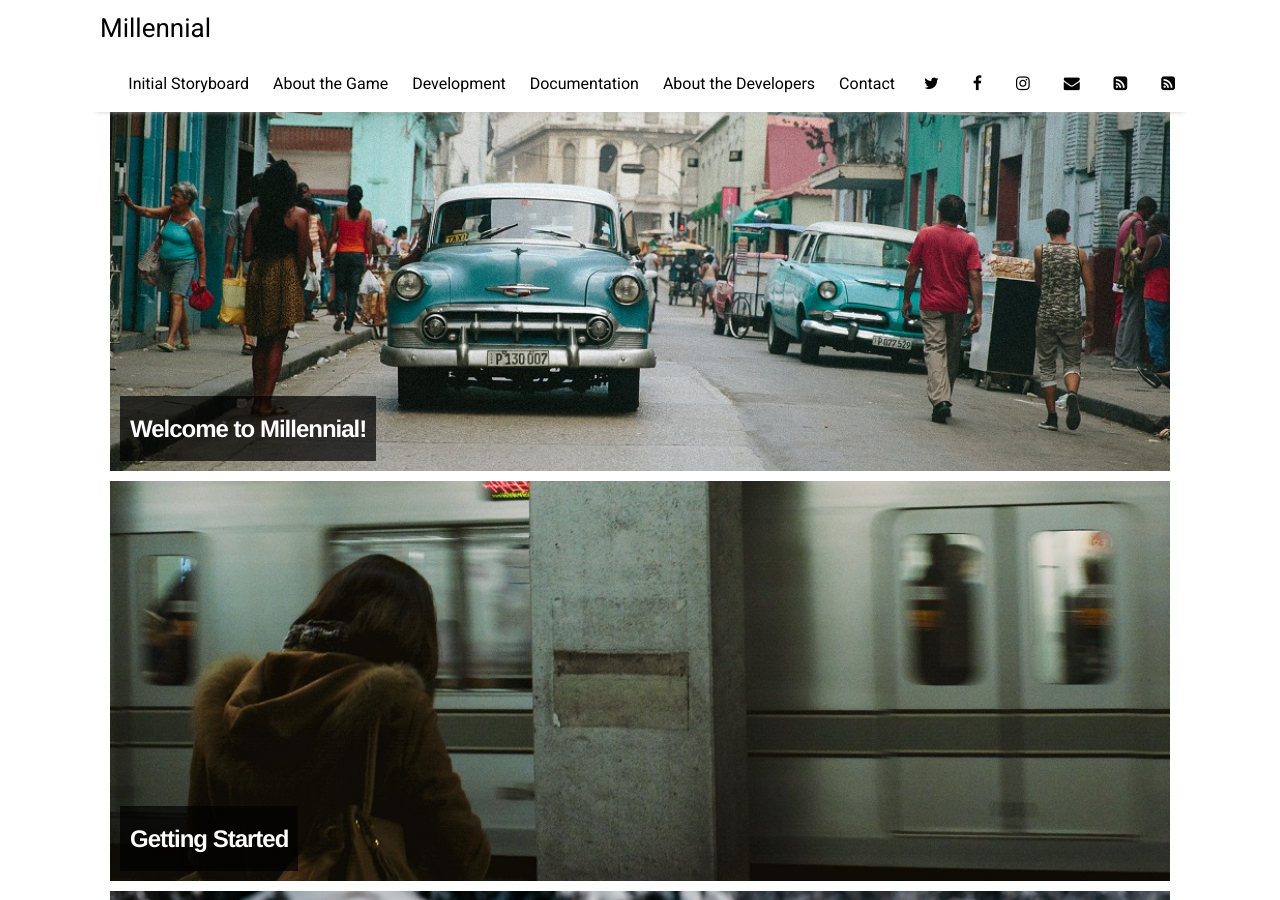
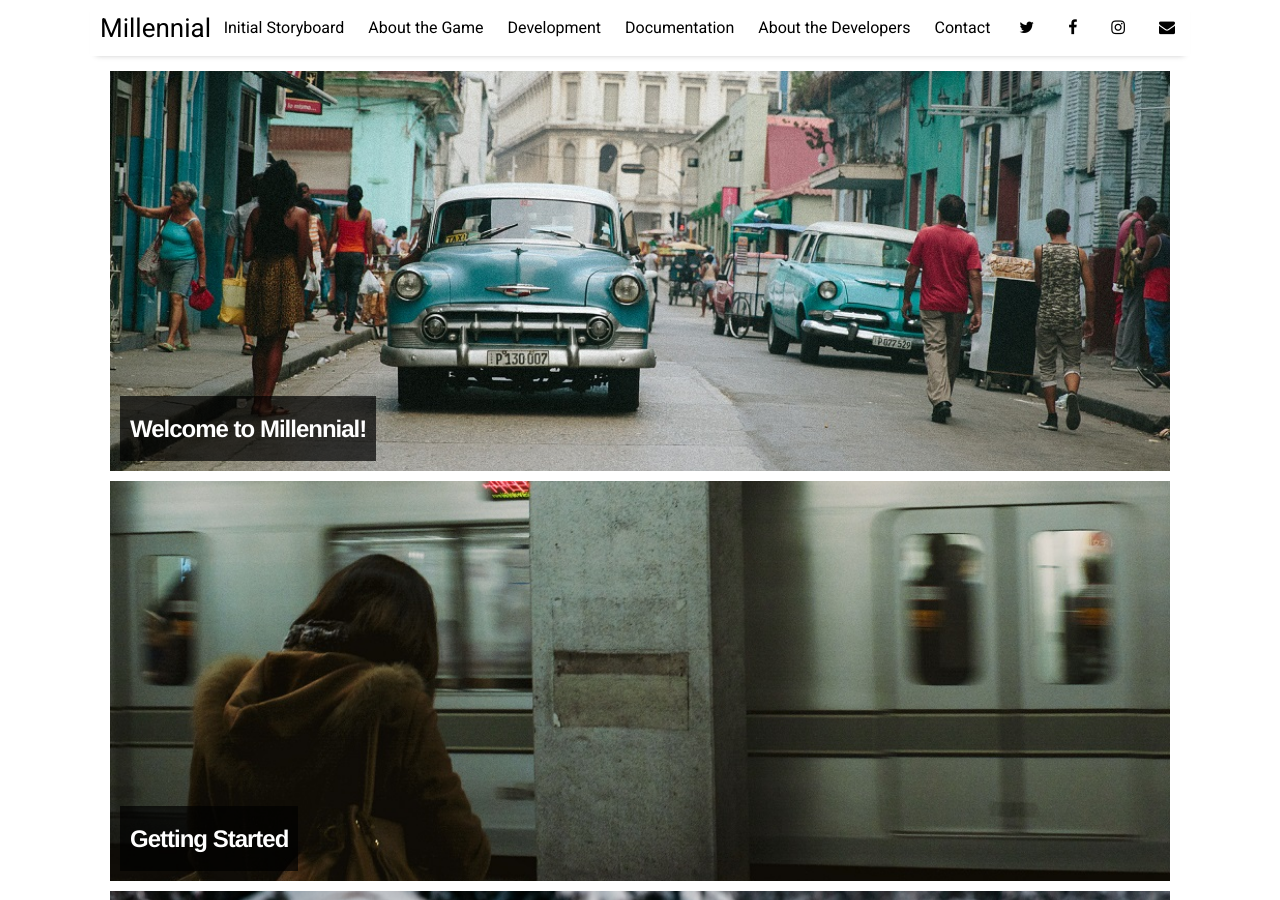
Before and after one commit to milada-game-production/life-of-a-penny.github.io, a Jekyll site: the page built from index.html, in a window 1280 px wide and 900 px high. Built offline with Jekyll 4.4.1, drawn with Linux system fonts in a browser that asks for light colours; nearby versions of some CDN libraries; the list of posts is cut into pages by our own code.

Commit message:
Update settings.yml

```diff
--- a/_data/settings.yml
+++ b/_data/settings.yml
@@ -20,8 +20,6 @@ social:
 - {icon: 'facebook', link:   'https://www.facebook.com/paululele'}
 - {icon: 'instagram', link:  'https://instagram.com/paululele'}
 - {icon: 'envelope', link:   'mailto:hello@paulle.ca'}
-- {icon: 'rss-square', link: 'feed.xml'}
-- {icon: 'rss-square', link: 'rss-feed.xml'}
 
 # Customize site text
 pagination:
```
